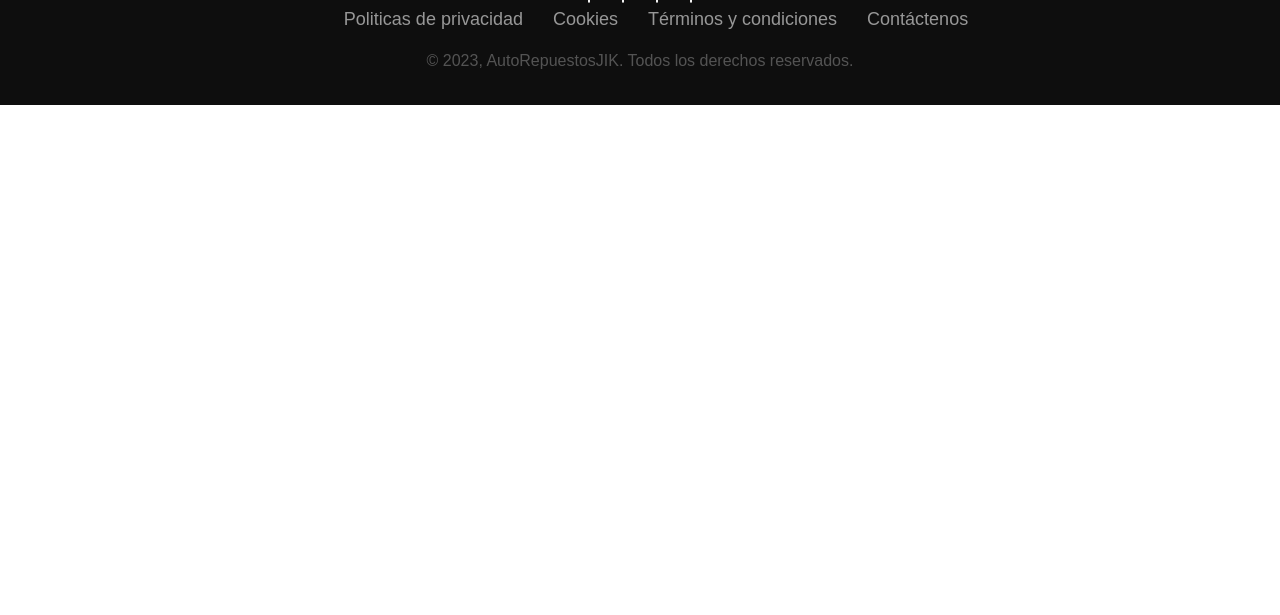
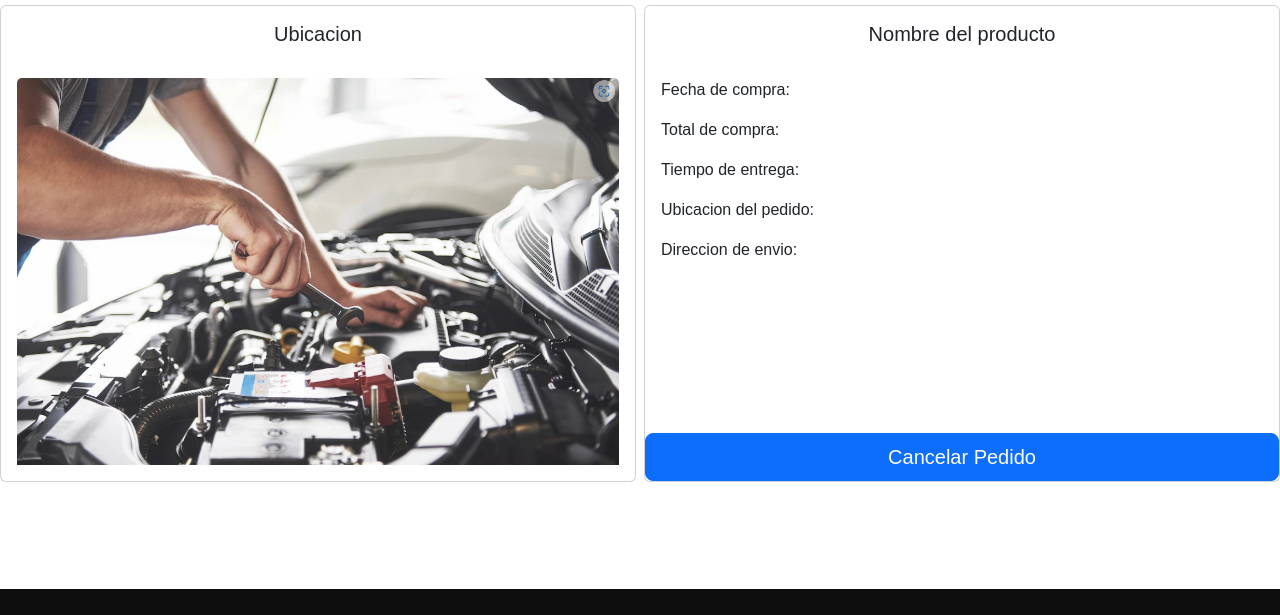
Before and after one commit to IsaacCaldM/Proyecto_AmbienteWEB, a plain HTML site: page EstadoProducto.html in a window 1280 px wide. Shown: the part 284-899 px from the top of the page. Before the commit the page ends 800 px from the top, so only its background shows below. Drawn offline with nearby package versions, Linux system fonts and the light colour scheme.

Commit message:
Bases de diseño Historial y Estado del Pedido

```diff
--- a/EstadoProducto.html
+++ b/EstadoProducto.html
@@ -4,7 +4,7 @@
 <head>
     <meta charset="UTF-8">
     <meta name="viewport" content="width=device-width, initial-scale=1.0">
-    <title>Document</title>
+    <title>Estado de su compra</title>
     <link href="https://cdn.jsdelivr.net/npm/bootstrap@5.3.0/dist/css/bootstrap.min.css" rel="stylesheet"
         integrity="sha384-9ndCyUaIbzAi2FUVXJi0CjmCapSmO7SnpJef0486qhLnuZ2cdeRhO02iuK6FUUVM" crossorigin="anonymous">
     <link rel="stylesheet" href="https://cdn.jsdelivr.net/npm/bootstrap-icons@1.7.2/font/bootstrap-icons.css">
@@ -37,14 +37,40 @@
     <br><br>
 
 
+    <section class="services section-padding" style="align-items: center;" >
+        <h3 style="text-align: center;">Estado del pedido</h3>
 
+        <div class="row row-cols-1 row-cols-md-2 g-2">
+            <div class="col">
+              <div class="card h-100">
+                <div class="card-body">
+                  <h5 class="card-title" style="text-align: center;">Ubicacion</h5>
+                  <br>
+                  <img src="img/img-carousel-02.png" class="card-img-top" alt="...">
+                </div>
+              </div>
+            </div>
 
-    <br><br><br>
+            <div class="col">
+              <div class="card h-100">
+                <div class="card-body">
+                  <h5 class="card-title" style="text-align: center;">Nombre del producto</h5>
+                  <br>
+                  <p class="card-text">Fecha de compra:</p>
+                  <p class="card-text">Total de compra:</p>
+                  <p class="card-text">Tiempo de entrega:</p>
+                  <p class="card-text">Ubicacion del pedido:</p>
+                  <p class="card-text">Direccion de envio:</p>
 
-    <section class="services section-padding">
+                </div>
+                <button type="button" class="btn btn-primary btn-lg" style="text-align: center;">Cancelar Pedido</button>
+              </div>
+            </div>
+          </div>
+    </section>
+    <br><br><br><br><br><br>
 
-    </section>
-
+    <br><br><br><br><br><br>
 
 </body>
 
```
Also changed, not shown: Historial.html (+25 -14 lines).
